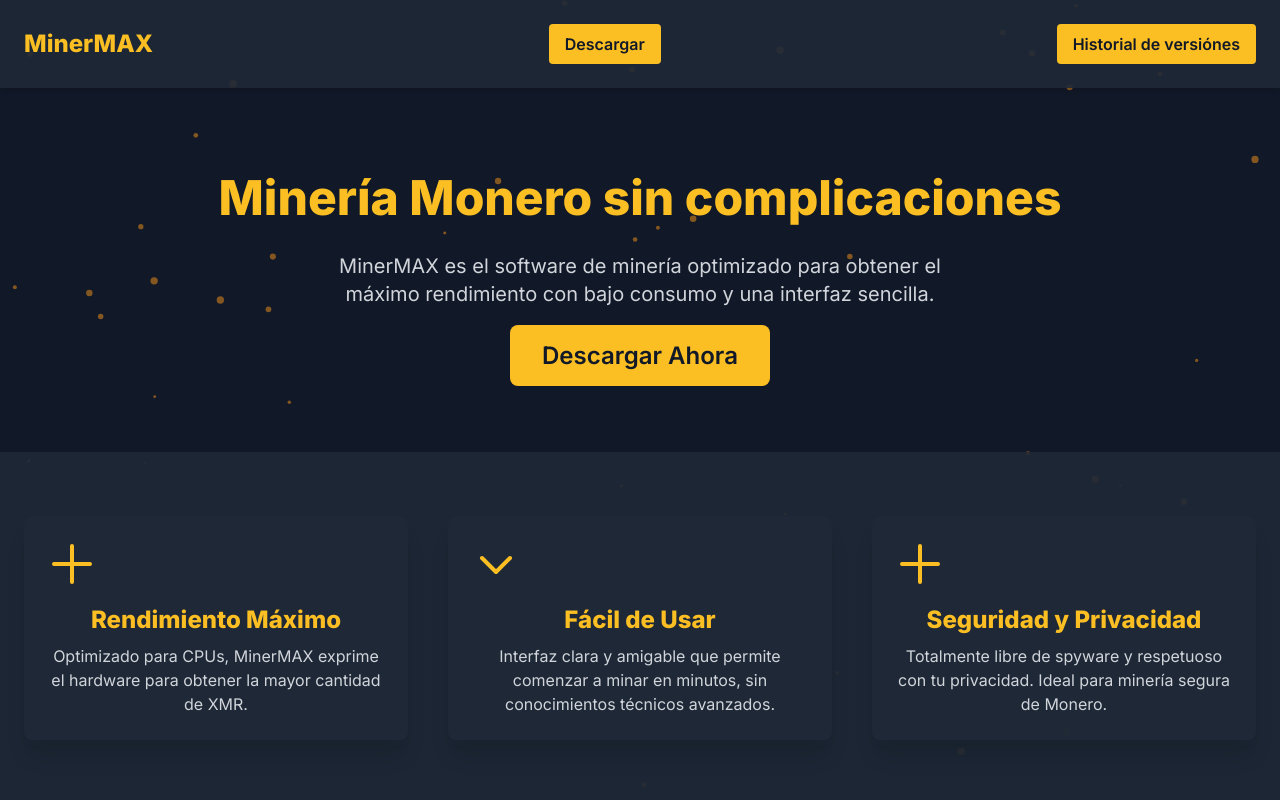
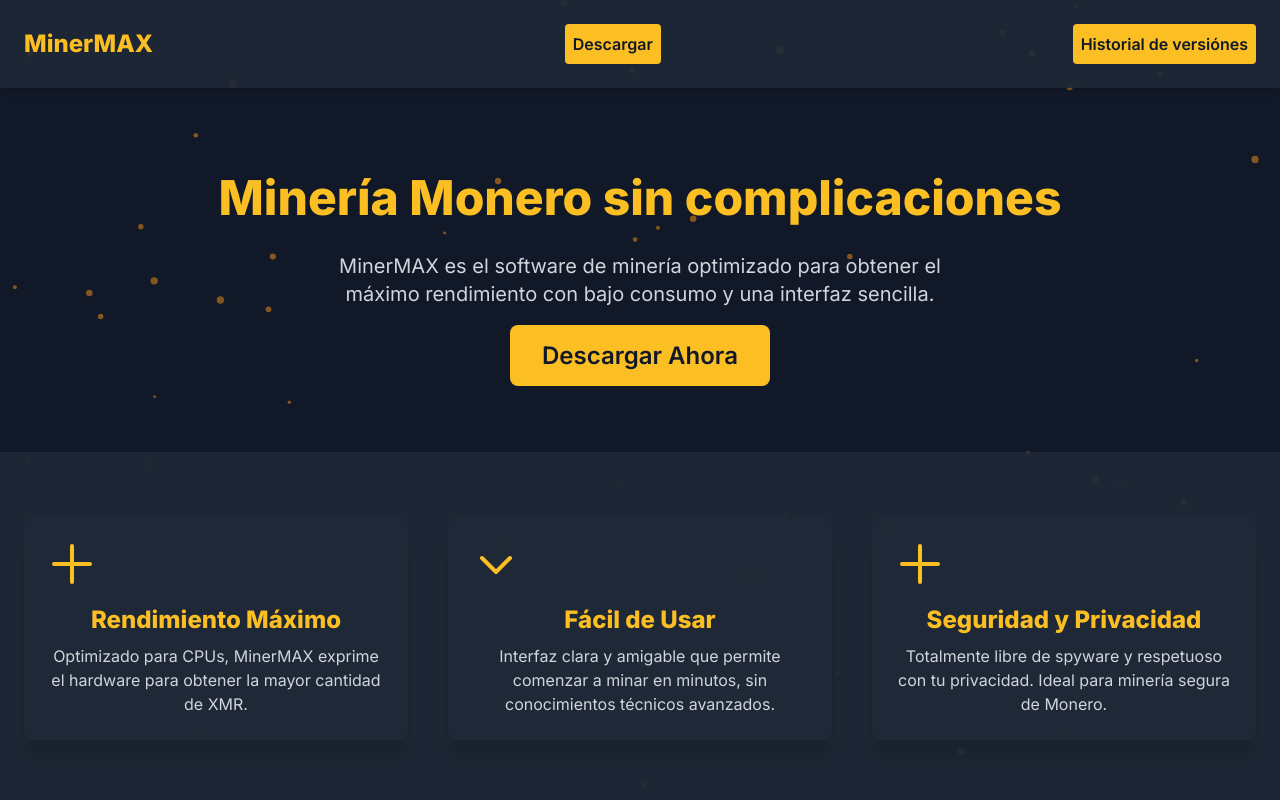
Before and after one commit to GGastoNN/MinerMAX, a website: page index.html in a window 1280 px wide. Shown: the top 800 px of the page. Drawn offline with nearby package versions, Linux system fonts and the light colour scheme.

Commit message:
Update index.html

```diff
--- a/index.html
+++ b/index.html
@@ -41,8 +41,8 @@
   <header class="p-6 bg-gray-800 bg-opacity-90 shadow-md relative z-10 fade-in">
     <div class="container mx-auto flex justify-between items-center">
       <h1 class="text-2xl font-bold text-yellow-400">MinerMAX</h1>
-      <a href="#descargar" class="bg-yellow-400 text-gray-900 font-semibold px-4 py-2 rounded hover:bg-yellow-300 transition">Descargar</a>
-      <a href="#versiones" class="bg-yellow-400 text-gray-900 font-semibold px-4 py-2 rounded hover:bg-yellow-300 transition">Historial de versiónes</a>
+      <a href="#descargar" class="bg-yellow-400 text-gray-900 font-semibold px-2 py-2 rounded hover:bg-yellow-300 transition">Descargar</a>
+      <a href="#versiones" class="bg-yellow-400 text-gray-900 font-semibold px-2 py-2 rounded hover:bg-yellow-300 transition">Historial de versiónes</a>
     </div>
   </header>
 
```
